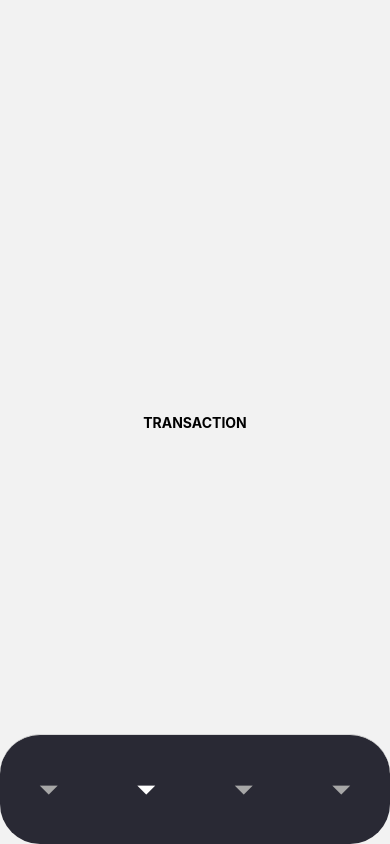
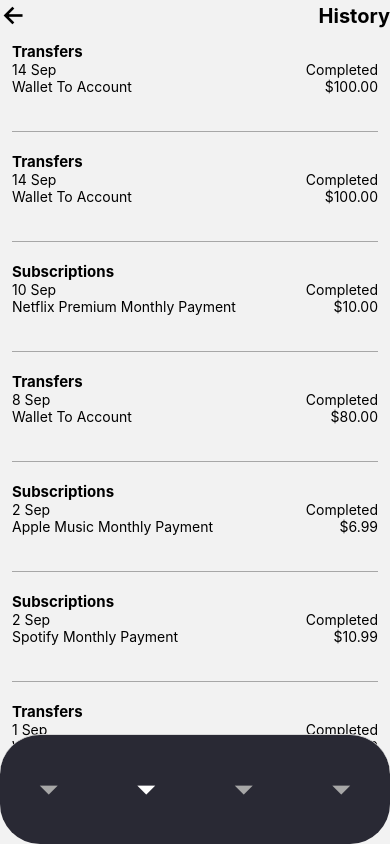
Before and after one commit to csr000/fidelity-mobile-app-ui-rebuild, a React Native app: screen /Transaction in a window 390 px wide. Built offline with nearby package versions, Linux system fonts and the light colour scheme.

Commit message:
add transaction layout

```diff
--- a/package.json
+++ b/package.json
@@ -15,6 +15,7 @@
     "@react-navigation/native-stack": "^6.7.0",
     "expo": "~45.0.0",
     "expo-status-bar": "~1.3.0",
+    "expo-vector-icons": "^10.0.1",
     "react": "17.0.2",
     "react-dom": "17.0.2",
     "react-native": "0.68.2",
--- a/screens/Transaction.jsx
+++ b/screens/Transaction.jsx
@@ -1,11 +1,118 @@
 import Block from '../components/Block';
 import Text from '../components/Text';
+import { colors } from '../components/theme';
+import { SafeAreaView } from 'react-native-safe-area-context';
+import { FlatList, TouchableOpacity } from 'react-native';
+import { Ionicons } from '@expo/vector-icons';
 
-export default function Home() {
+export default function Home({ navigation }) {
+  const data = [
+    {
+      id: 1,
+      title: 'Transfers',
+      date: '14 Sep',
+      status: 'Completed',
+      description: 'Wallet To Account',
+      amount: '$100.00',
+    },
+    {
+      id: 2,
+      title: 'Transfers',
+      date: '14 Sep',
+      status: 'Completed',
+      description: 'Wallet To Account',
+      amount: '$100.00',
+    },
+    {
+      id: 3,
+      title: 'Subscriptions',
+      date: '10 Sep',
+      status: 'Completed',
+      description: 'Netflix Premium Monthly Payment',
+      amount: '$10.00',
+    },
+    {
+      id: 4,
+      title: 'Transfers',
+      date: '8 Sep',
+      status: 'Completed',
+      description: 'Wallet To Account',
+      amount: '$80.00',
+    },
+    {
+      id: 5,
+      title: 'Subscriptions',
+      date: '2 Sep',
+      status: 'Completed',
+      description: 'Apple Music Monthly Payment',
+      amount: '$6.99',
+    },
+    {
+      id: 6,
+      title: 'Subscriptions',
+      date: '2 Sep',
+      status: 'Completed',
+      description: 'Spotify Monthly Payment',
+      amount: '$10.99',
+    },
+    {
+      id: 7,
+      title: 'Transfers',
+      date: '1 Sep',
+      status: 'Completed',
+      description: 'Wallet To Account',
+      amount: '$4.90',
+    },
+  ];
+
+  const renderItem = ({ item }) => {
+    return (
+      <TouchableOpacity
+        style={{
+          borderBottomWidth: 1,
+          borderColor: colors.gray,
+          margin: 10,
+          height: 90,
+        }}>
+        <Block backgroundColor={colors.gray} padding={5}>
+          <Text bold size={15}>
+            {item.title}
+          </Text>
+          <Block row spacebetween marginTop={5}>
+            <Text>{item.date}</Text>
+            <Text>{item.status}</Text>
+          </Block>
+        </Block>
+
+        <Block row spacebetween marginTop={10}>
+          <Text>{item.description}</Text>
+          <Text>{item.amount}</Text>
+        </Block>
+      </TouchableOpacity>
+    );
+  };
+
   return (
-    <Block middle center flex={1}>
-      <Text bold>TRANSACTION</Text>
-    </Block>
+    <SafeAreaView>
+      <Block center spacebetween row margin={20} width={'50%'}>
+        <TouchableOpacity onPress={() => navigation.goBack()}>
+          <Ionicons name="arrow-back" size={28} color="black" />
+        </TouchableOpacity>
+        <Text bold size={20}>
+          History
+        </Text>
+      </Block>
+
+      <FlatList
+        data={data}
+        keyExtractor={(item) => item.id}
+        renderItem={renderItem}
+        contentContainerStyle={{
+          paddingHorizontal: 2,
+          paddingBottom: 150,
+        }}
+      />
+    </SafeAreaView>
   );
 }
 
```
Also changed, not shown: 1 other file (tests, documents, lock files or other folders).
